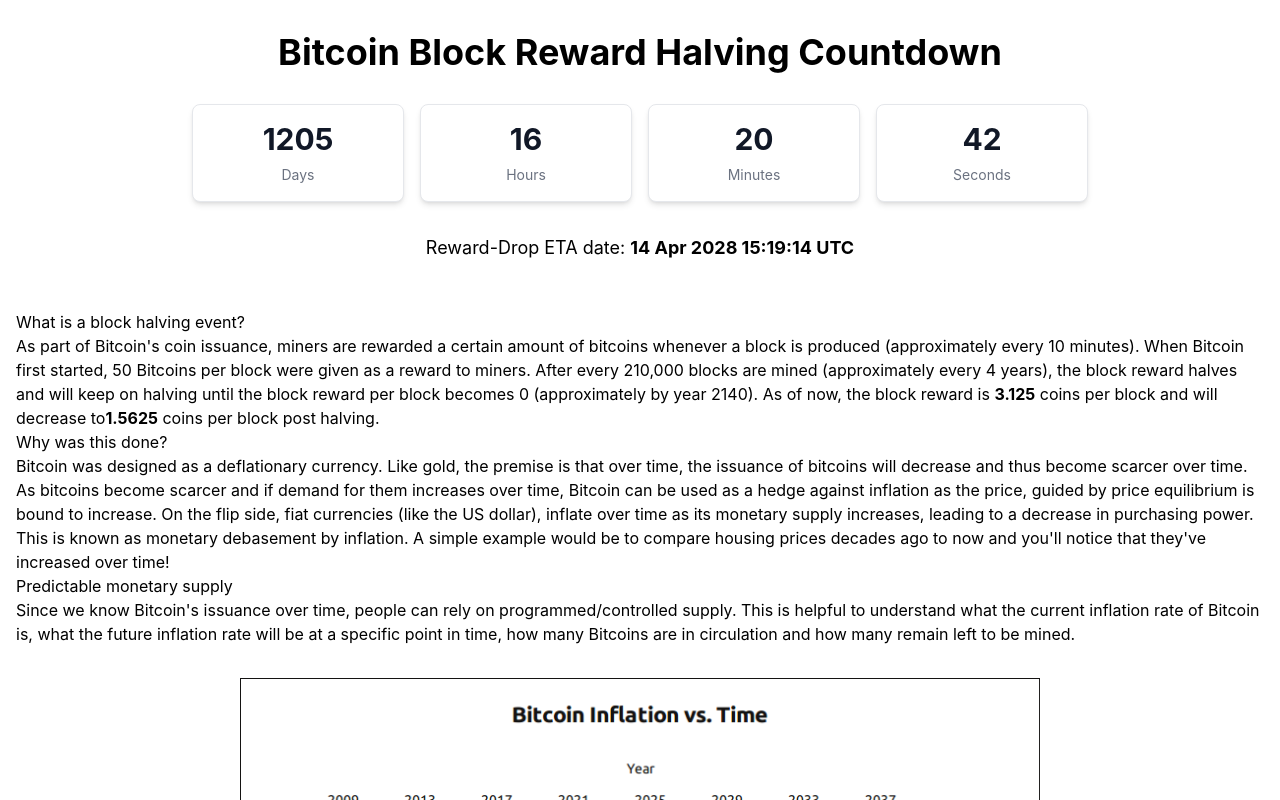
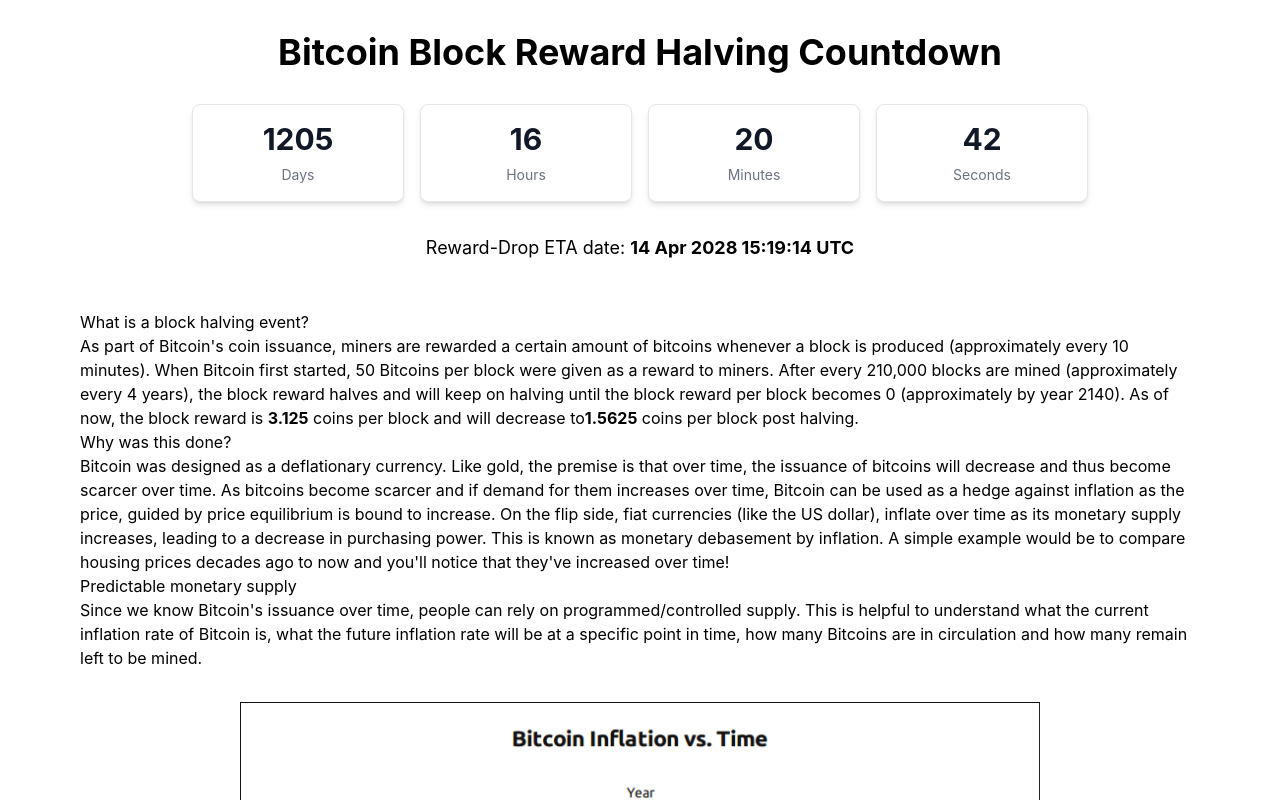
Before and after one commit to scottvan2008/CoinWait.com, a Next.js app: page / in a window 1280 px wide. Shown: the top 800 px of the page. Built offline with nearby package versions, Linux system fonts and the light colour scheme.

Commit message:
Narrow page down

```diff
--- a/app/page.tsx
+++ b/app/page.tsx
@@ -60,7 +60,8 @@
 
 export default function Home() {
   return (
-    <main className="container mx-auto px-4 py-8">
+    <main className="container mx-auto px-4 py-8 max-w-6xl">
+
       <div className="text-center mb-8">
         <h1 className="text-4xl font-bold mb-4">Bitcoin Block Reward Halving Countdown</h1>
 
```
